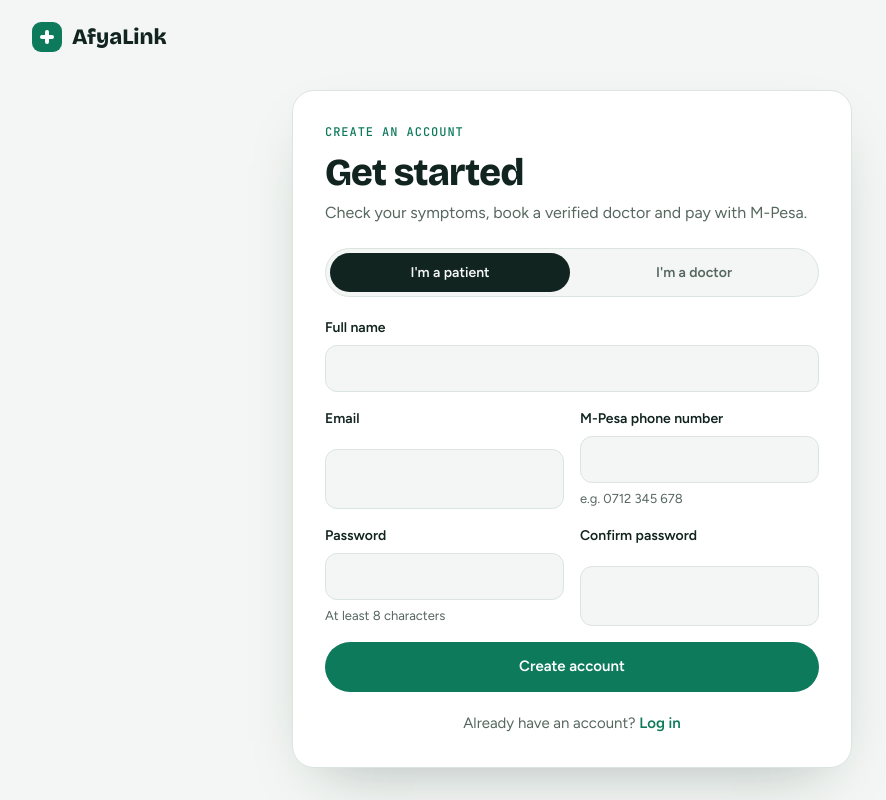
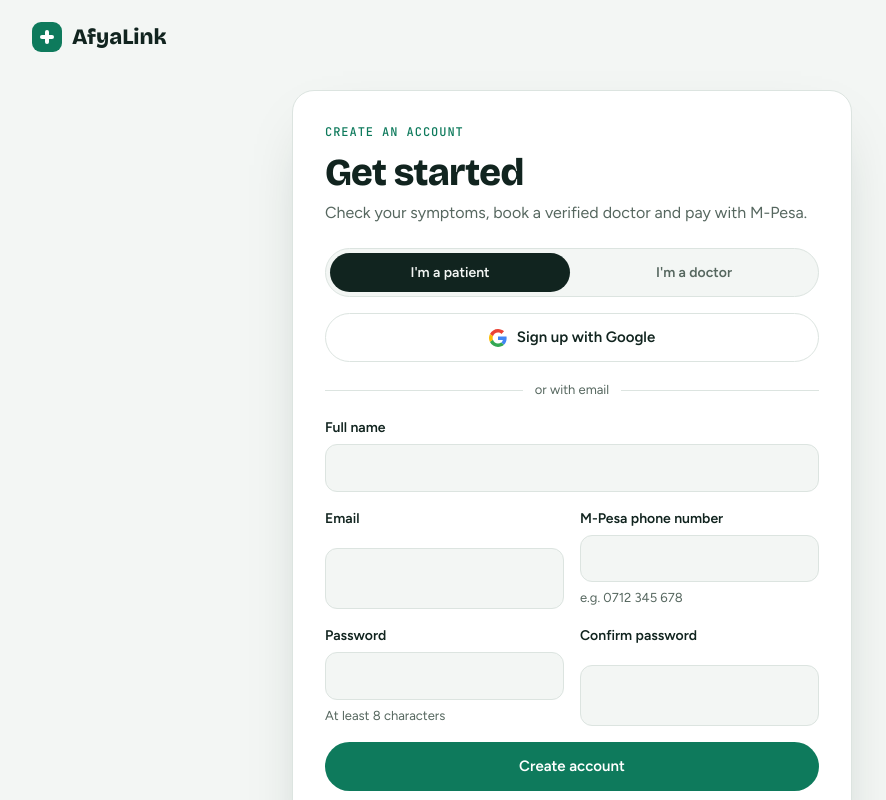
Before and after one commit to shalimohamed/afyalink, a Next.js app: page /register in a window 1280 px wide. Shown: the top 800 px of the page, without its empty margins (68-954 px from the left). Built offline with nearby package versions, Linux system fonts and the light colour scheme.

Commit message:
Add Google login for patients

```diff
--- a/app/(auth)/login/LoginForm.tsx
+++ b/app/(auth)/login/LoginForm.tsx
@@ -2,11 +2,12 @@
 
 import Link from "next/link";
 import { useActionState } from "react";
+import GoogleButton from "@/components/GoogleButton";
 import { login, type LoginState } from "./actions";
 
 const initialState: LoginState = { errors: {} };
 
-export default function LoginForm() {
+export default function LoginForm({ googleFailed = false }: { googleFailed?: boolean }) {
   const [state, formAction, pending] = useActionState(login, initialState);
   const e = state.errors;
 
@@ -15,6 +16,14 @@ export default function LoginForm() {
       <div className="eyebrow">Welcome back</div>
       <h1>Log in</h1>
       <p className="sub">Patients, doctors and admins all log in here.</p>
+
+      {googleFailed && (
+        <p className="notice bad" role="alert">
+          Google sign-in didn&apos;t work. Please try again, or log in with your email.
+        </p>
+      )}
+      <GoogleButton />
+      <div className="divider">or with email</div>
 
       <form action={formAction} className="form" noValidate>
         {state.message && (
--- a/app/(auth)/login/actions.ts
+++ b/app/(auth)/login/actions.ts
@@ -1,5 +1,6 @@
 "use server";
 
+import { headers } from "next/headers";
 import { redirect } from "next/navigation";
 import { HOME_FOR_ROLE, type Role } from "@/lib/auth";
 import { createClient } from "@/lib/supabase/server";
@@ -40,6 +41,27 @@ export async function login(_prev: LoginState, formData: FormData): Promise<Logi
   redirect(HOME_FOR_ROLE[profile?.role ?? "patient"]);
 }
 
+// "Continue with Google": Supabase gives us Google's sign-in page address,
+// and we send the browser there. Google then returns to /auth/callback.
+// Supabase only redirects to addresses on its Redirect URLs allow-list
+// (Authentication > URL Configuration), so a faked Origin header can't send
+// the login to another site.
+export async function signInWithGoogle() {
+  const requestHeaders = await headers();
+  const origin = requestHeaders.get("origin") ?? `http://${requestHeaders.get("host")}`;
+
+  const supabase = await createClient();
+  const { data, error } = await supabase.auth.signInWithOAuth({
+    provider: "google",
+    options: { redirectTo: `${origin}/auth/callback` },
+  });
+  if (error || !data.url) {
+    console.error("Starting Google login failed:", error);
+    redirect("/login?error=google");
+  }
+  redirect(data.url);
+}
+
 export async function logout() {
   const supabase = await createClient();
   await supabase.auth.signOut();
--- a/app/(auth)/login/page.tsx
+++ b/app/(auth)/login/page.tsx
@@ -3,6 +3,7 @@ import LoginForm from "./LoginForm";
 
 export const metadata: Metadata = { title: "Log in · AfyaLink" };
 
-export default function LoginPage() {
-  return <LoginForm />;
+export default async function LoginPage({ searchParams }: { searchParams: Promise<{ error?: string }> }) {
+  const { error } = await searchParams;
+  return <LoginForm googleFailed={error === "google"} />;
 }
--- a/app/(auth)/register/RegisterForm.tsx
+++ b/app/(auth)/register/RegisterForm.tsx
@@ -2,6 +2,7 @@
 
 import Link from "next/link";
 import { useActionState, useState } from "react";
+import GoogleButton from "@/components/GoogleButton";
 import { SPECIALTIES } from "@/lib/specialties";
 import { register, type RegisterState } from "./actions";
 
@@ -36,6 +37,19 @@ export default function RegisterForm({ initialRole }: { initialRole: Role }) {
           I&apos;m a doctor
         </button>
       </div>
+
+      {role === "patient" ? (
+        <>
+          <div className="google-gap" />
+          <GoogleButton label="Sign up with Google" />
+          <div className="divider">or with email</div>
+        </>
+      ) : (
+        <p className="notice ok google-gap">
+          Doctors register with this form so we can check your registration certificate. Google sign-up is for
+          patients.
+        </p>
+      )}
 
       <form action={formAction} className="form" noValidate>
         <input type="hidden" name="role" value={role} />
--- /dev/null
+++ b/app/auth/callback/route.ts
@@ -0,0 +1,25 @@
+import { NextResponse, type NextRequest } from "next/server";
+import { HOME_FOR_ROLE, type Role } from "@/lib/auth";
+import { createClient } from "@/lib/supabase/server";
+
+// Google sends the user back here after they pick their account, with a
+// one-time ?code=. We swap it for a login session (saved in cookies), then send
+// the user to their dashboard. New Google users become patients: the
+// handle_new_user trigger never makes anyone a doctor or admin without the
+// registration form.
+export async function GET(request: NextRequest) {
+  const code = request.nextUrl.searchParams.get("code");
+  const flowId = request.nextUrl.searchParams.get("sb_flow_id");
+  const failed = NextResponse.redirect(new URL("/login?error=google", request.url));
+  if (!code) return failed;
+
+  const supabase = await createClient();
+  const { data, error } = await supabase.auth.exchangeCodeForSession(code, flowId ? { flowId } : undefined);
+  if (error || !data.user) {
+    console.error("Google login failed:", error);
+    return failed;
+  }
+
+  const { data: profile } = await supabase.from("profiles").select("role").eq("id", data.user.id).single<{ role: Role }>();
+  return NextResponse.redirect(new URL(HOME_FOR_ROLE[profile?.role ?? "patient"], request.url));
+}
--- a/app/globals.css
+++ b/app/globals.css
@@ -183,6 +183,12 @@ footer{display:flex;flex-wrap:wrap;justify-content:space-between;gap:12px;paddin
 .notice{margin:0;border-radius:12px;padding:12px 14px;font-size:14px}
 .notice.ok{background:var(--soft)}
 .notice.bad{background:var(--alert-soft);color:var(--alert)}
+.btn-google{width:100%;justify-content:center;gap:10px;background:var(--surface);color:var(--ink);border-color:var(--line);font-family:inherit;cursor:pointer}
+.btn-google:hover{border-color:var(--muted)}
+.google-gap{margin-top:16px}
+.divider{display:flex;align-items:center;gap:12px;margin:18px 0 -4px;color:var(--muted);font-size:13px}
+.divider::before,.divider::after{content:"";flex:1;height:1px;background:var(--line)}
+.auth-card > .notice{margin-bottom:12px}
 .switch{text-align:center;color:var(--muted);font-size:15px;margin:20px 0 0}
 .switch a{color:var(--accent);font-weight:600}
 
--- /dev/null
+++ b/components/GoogleButton.tsx
@@ -0,0 +1,19 @@
+import { signInWithGoogle } from "@/app/(auth)/login/actions";
+
+// "Continue with Google", styled per Google's sign-in branding guidelines
+// (their "G" logo on a plain button).
+export default function GoogleButton({ label = "Continue with Google" }: { label?: string }) {
+  return (
+    <form action={signInWithGoogle}>
+      <button className="btn btn-google">
+        <svg width="18" height="18" viewBox="0 0 48 48" aria-hidden="true">
+          <path fill="#EA4335" d="M24 9.5c3.54 0 6.71 1.22 9.21 3.6l6.85-6.85C35.9 2.38 30.47 0 24 0 14.62 0 6.51 5.38 2.56 13.22l7.98 6.19C12.43 13.72 17.74 9.5 24 9.5z" />
+          <path fill="#4285F4" d="M46.98 24.55c0-1.57-.15-3.09-.38-4.55H24v9.02h12.94c-.58 2.96-2.26 5.48-4.78 7.18l7.73 6c4.51-4.18 7.09-10.36 7.09-17.65z" />
+          <path fill="#FBBC05" d="M10.53 28.59c-.48-1.45-.76-2.99-.76-4.59s.27-3.14.76-4.59l-7.98-6.19C.92 16.46 0 20.12 0 24c0 3.88.92 7.54 2.56 10.78l7.97-6.19z" />
+          <path fill="#34A853" d="M24 48c6.48 0 11.93-2.13 15.89-5.81l-7.73-6c-2.15 1.45-4.92 2.3-8.16 2.3-6.26 0-11.57-4.22-13.47-9.91l-7.98 6.19C6.51 42.62 14.62 48 24 48z" />
+        </svg>
+        {label}
+      </button>
+    </form>
+  );
+}
```
Also changed, not shown: 1 other file (tests, documents, lock files or other folders).
